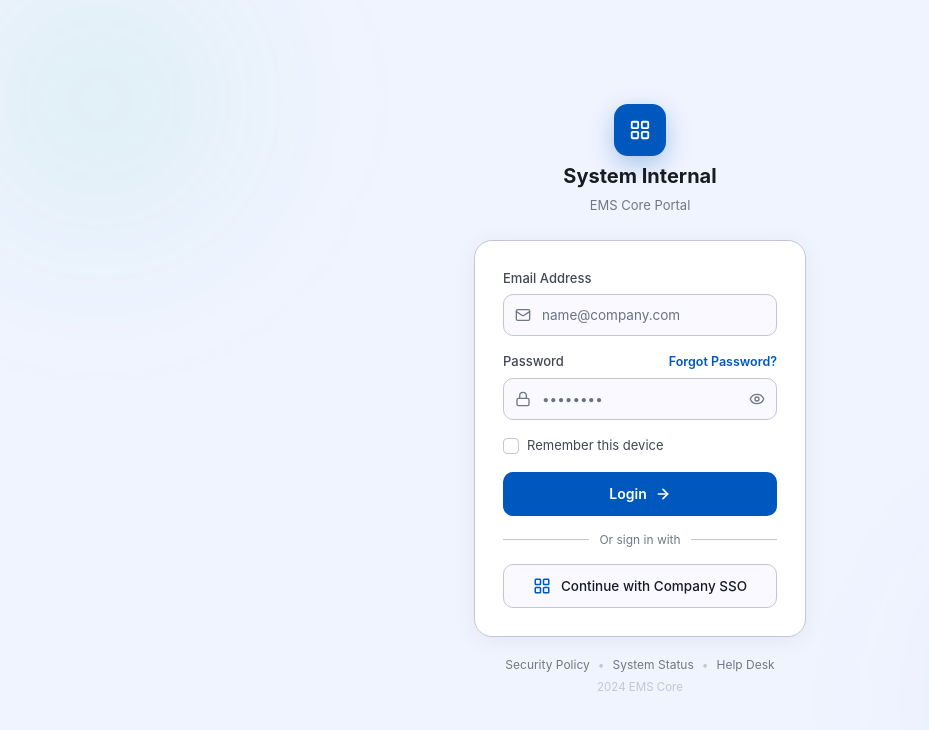
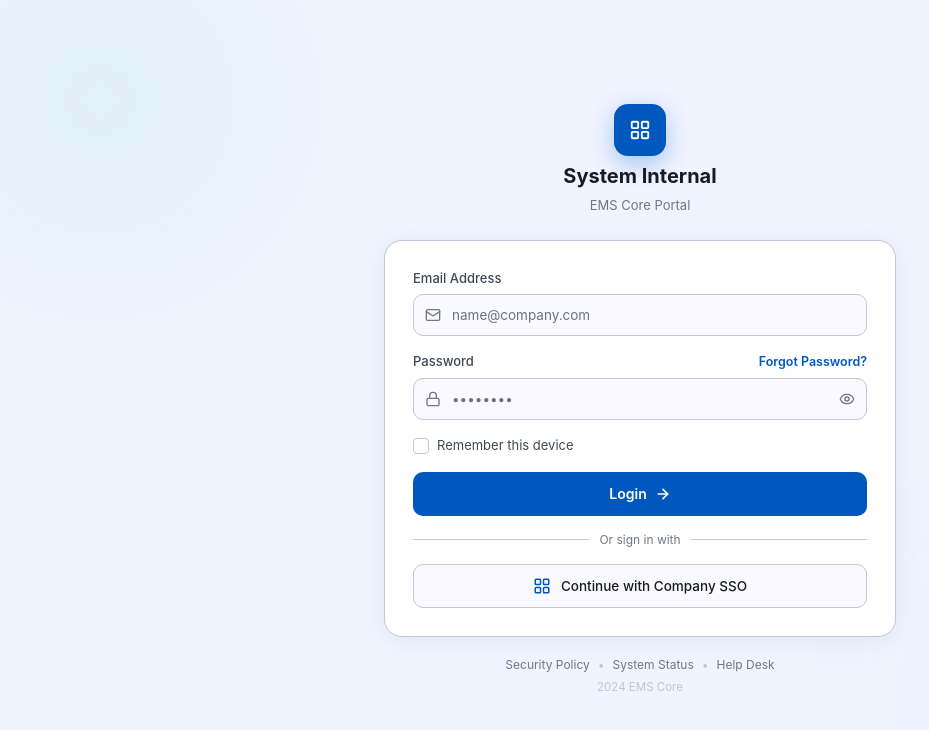
Before and after one commit to vaiozaffana/system-internal-company, a Vue app in the folder client/: page /login in a window 1280 px wide. Shown: the top 730 px of the page, without its empty margins (0-929 px from the left). Built offline with nearby package versions, Linux system fonts and the light colour scheme.

Commit message:
style(login): widen form card to 560px while keeping header and footer compact

```diff
--- a/client/src/views/LoginView.vue
+++ b/client/src/views/LoginView.vue
@@ -29,8 +29,8 @@ const handleLogin = async () => {
       style="background: radial-gradient(circle, rgba(0,88,190,0.08) 0%, transparent 70%);"
     ></div>
 
-    <div class="relative z-10 flex w-full max-w-[380px] flex-col items-center p-6">
-      <div class="mb-6 flex flex-col items-center gap-1.5">
+    <div class="relative z-10 flex w-full max-w-[560px] flex-col items-center p-6">
+      <div class="mb-6 flex w-full max-w-[380px] flex-col items-center gap-1.5">
         <div
           class="flex h-[52px] w-[52px] items-center justify-center rounded-[14px] bg-[#0058be] shadow-[0_8px_24px_rgba(0,88,190,0.3)]"
         >
@@ -127,7 +127,7 @@ const handleLogin = async () => {
         </button>
       </div>
 
-      <div class="mt-5 flex items-center gap-2 text-xs text-[#727785]">
+      <div class="mt-5 flex w-full max-w-[380px] items-center justify-center gap-2 text-xs text-[#727785]">
         <a href="#" class="text-[#727785] no-underline hover:text-[#424754]">Security Policy</a>
         <span class="text-[#c2c6d6]">•</span>
         <a href="#" class="text-[#727785] no-underline hover:text-[#424754]">System Status</a>
```
